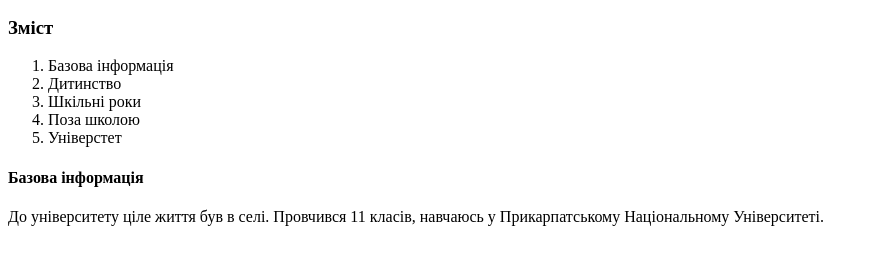
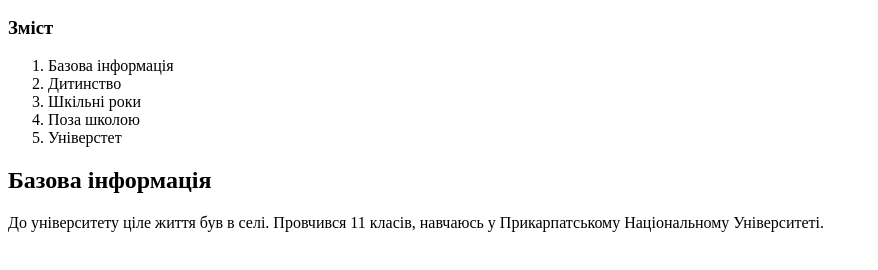
Before and after one commit to StasLytvyn/Stas, a plain HTML site: page biography.html in a window 1280 px wide. Shown: the part 100-370 px from the top of the page, without its empty margins (0-878 px from the left). Drawn offline with Linux system fonts and the light colour scheme.

Commit message:
Update biography.html

```diff
--- a/biography.html
+++ b/biography.html
@@ -22,6 +22,6 @@
 
  </ol>
 
- <h4 id="1.1">Базова інформація</h4>
+ <h2 id-"1">Базова інформація</h2>
  До університету ціле життя був в селі. Провчився 11 класів, навчаюсь у
  Прикарпатському Національному Університеті.
```
